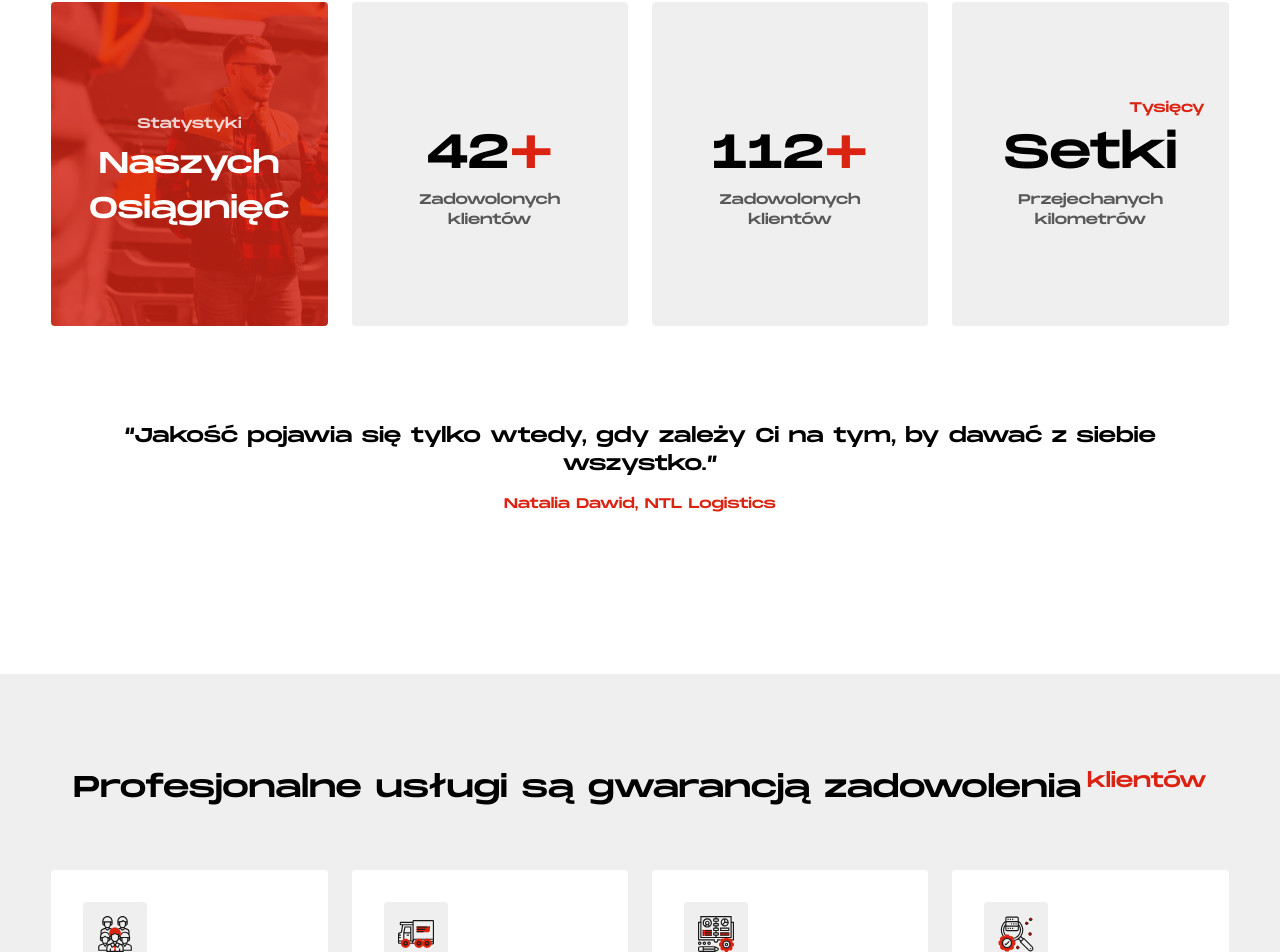
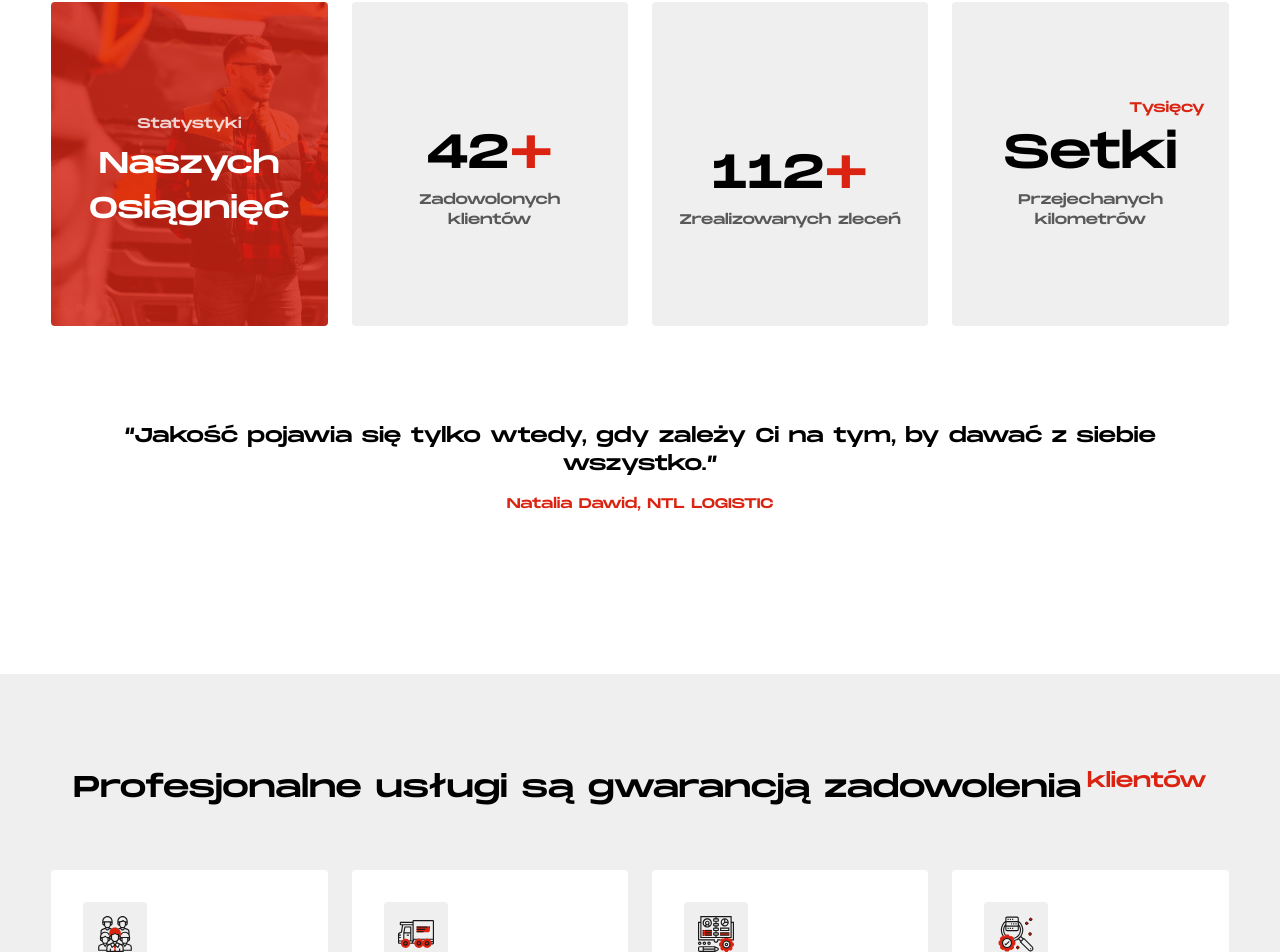
Before and after one commit to ntllogistic/ntl-logistic, a Next.js app: page / in a window 1280 px wide. Shown: the part 2629-3581 px from the top of the page. Built offline with nearby package versions, Linux system fonts and the light colour scheme.

Commit message:
copy changes

```diff
--- a/src/components/home/stats.tsx
+++ b/src/components/home/stats.tsx
@@ -34,7 +34,7 @@ export default function Stats() {
               112<span className="text-primary">+</span>
             </p>
             <span className="text-sm text-[#191919]/70">
-              Zadowolonych klientów
+              Zrealizowanych zleceń
             </span>
           </h3>
         </div>
@@ -54,7 +54,7 @@ export default function Stats() {
           siebie wszystko.”
         </blockquote>
         <figcaption className="text-primary text-sm">
-          Natalia Dawid, NTL Logistics
+          Natalia Dawid, NTL LOGISTIC
         </figcaption>
       </figure>
     </section>
```
